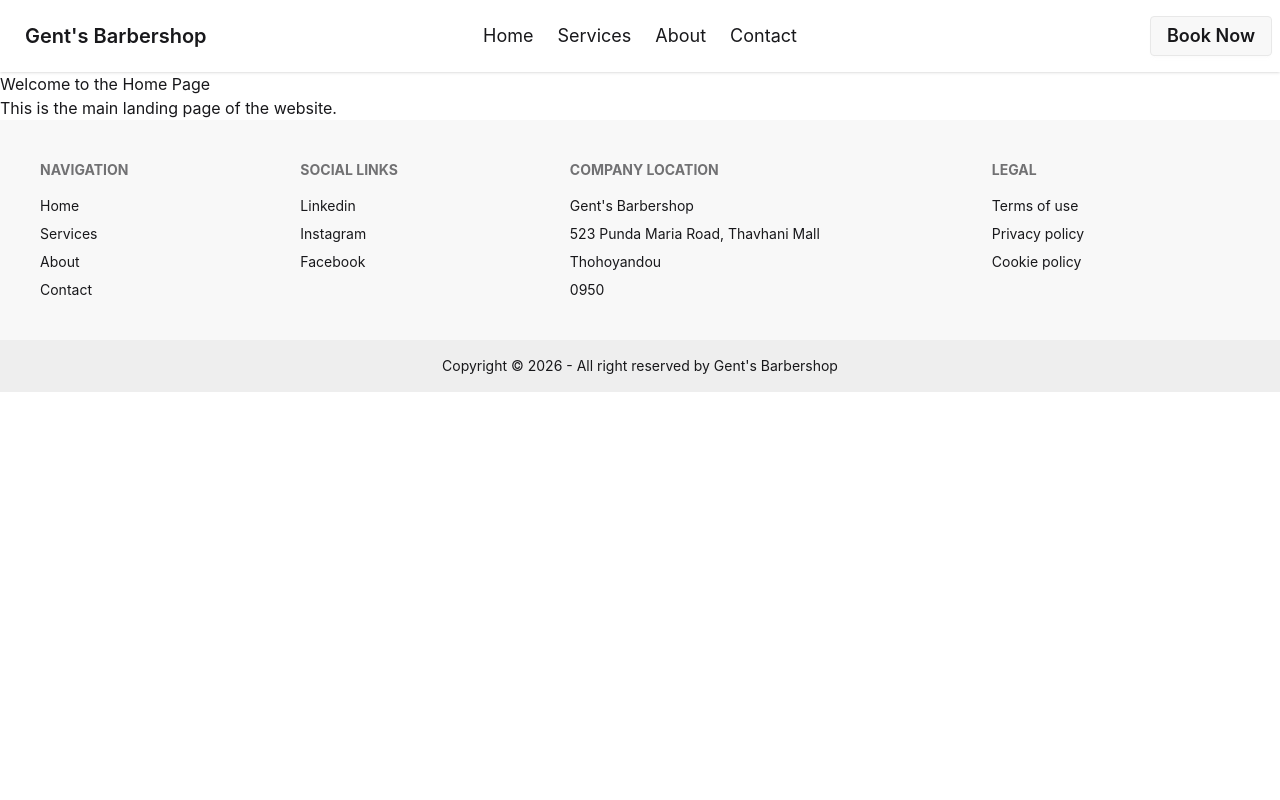
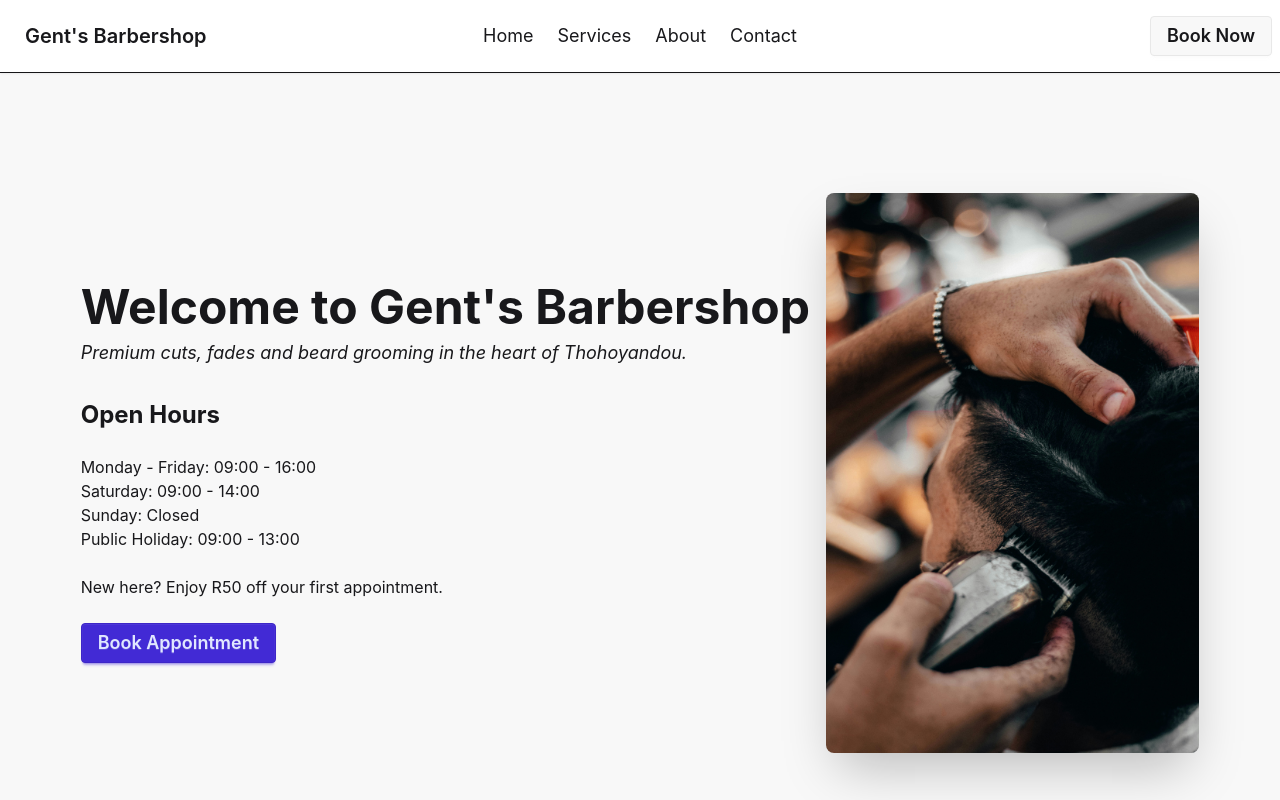
Before and after one commit to BigguyFM98000/gents-barbershop-website, a React (Vite) app: page / in a window 1280 px wide. Shown: the top 800 px of the page. Built offline with nearby package versions, Linux system fonts and the light colour scheme.

Commit message:
finalized the home page

```diff
--- a/src/components/Navbar.jsx
+++ b/src/components/Navbar.jsx
@@ -1,4 +1,8 @@
+import { Link, useNavigate } from "react-router-dom";
+
 function Navbar() {
+    const navigate = useNavigate();
+
   return (
     <div className="navbar bg-base-100 shadow-sm">
       <div className="navbar-start">
@@ -26,16 +30,16 @@ function Navbar() {
             className="menu menu-lg text-lg dropdown-content bg-base-100 rounded-box z-1 mt-3 w-52 p-2 shadow"
           >
             <li>
-              <a>Home</a>
+              <Link to="/">Home</Link>
             </li>
             <li>
-              <a>Services</a>
+              <Link to="services">Services</Link>
             </li>
             <li>
-              <a>About</a>
+              <Link to="about">About</Link>
             </li>
             <li>
-              <a>Contact</a>
+              <Link to="contact">Contact</Link>
             </li>
           </ul>
         </div>
@@ -44,21 +48,21 @@ function Navbar() {
       <div className="navbar-center hidden lg:flex">
         <ul className="menu menu-horizontal px-4 text-lg">
           <li>
-              <a>Home</a>
+              <Link to="/">Home</Link>
             </li>
             <li>
-              <a>Services</a>
+              <Link to="services">Services</Link>
             </li>
             <li>
-              <a>About</a>
+              <Link to="about">About</Link>
             </li>
             <li>
-              <a>Contact</a>
+              <Link to="contact">Contact</Link>
             </li>
         </ul>
       </div>
       <div className="navbar-end">
-        <a className="btn text-lg">Book Now</a>
+        <button className="btn text-lg" onClick={() => navigate("contact")}>Book Now</button>
       </div>
     </div>
   );
--- a/src/layout/Layout.jsx
+++ b/src/layout/Layout.jsx
@@ -8,10 +8,12 @@ function LayoutPage() {
         <Fragment>
             <header>
                 <Navbar/>
+                <hr/>
             </header>
             <main>
                 <Outlet/>
             </main>
+            <hr/>
             <Footer/>
         </Fragment>
     )
--- a/src/pages/Home.jsx
+++ b/src/pages/Home.jsx
@@ -1,10 +1,35 @@
-
+import barbercut from "../assets/salah-regouane-unsplash.jpg";
+import { useNavigate } from "react-router-dom";
 
 function HomePage() {
+  const navigate = useNavigate();
+
   return (
-    <div>
-      <h1>Welcome to the Home Page</h1>
-      <p>This is the main landing page of the website.</p>
+    <div className="hero bg-base-200 min-h-screen">
+      <div className="hero-content flex-col lg:flex-row-reverse">
+        <img
+          alt="A man getting haircut"
+          src={barbercut}
+          className="h-[70vh] max-w-sm rounded-lg shadow-2xl"
+        />
+        <div>
+          <h1 className="text-5xl font-bold">Welcome to Gent's Barbershop</h1>
+          <p className="text-lg py-2"><i>Premium cuts, fades and beard grooming in the heart of Thohoyandou.</i></p>
+
+          <h2 className="py-6 text-2xl font-bold">Open Hours</h2>
+          <ul className="text-md">
+            <li>Monday - Friday: 09:00 - 16:00</li>
+            <li>Saturday: 09:00 - 14:00</li>
+            <li>Sunday: Closed</li>
+            <li>Public Holiday: 09:00 - 13:00</li>
+          </ul>
+
+          <p className="py-6">
+            New here? Enjoy R50 off your first appointment.
+          </p>
+          <button className="btn btn-primary text-lg" onClick={() => navigate("contact")}>Book Appointment</button>
+        </div>
+      </div>
     </div>
   );
 }
```
